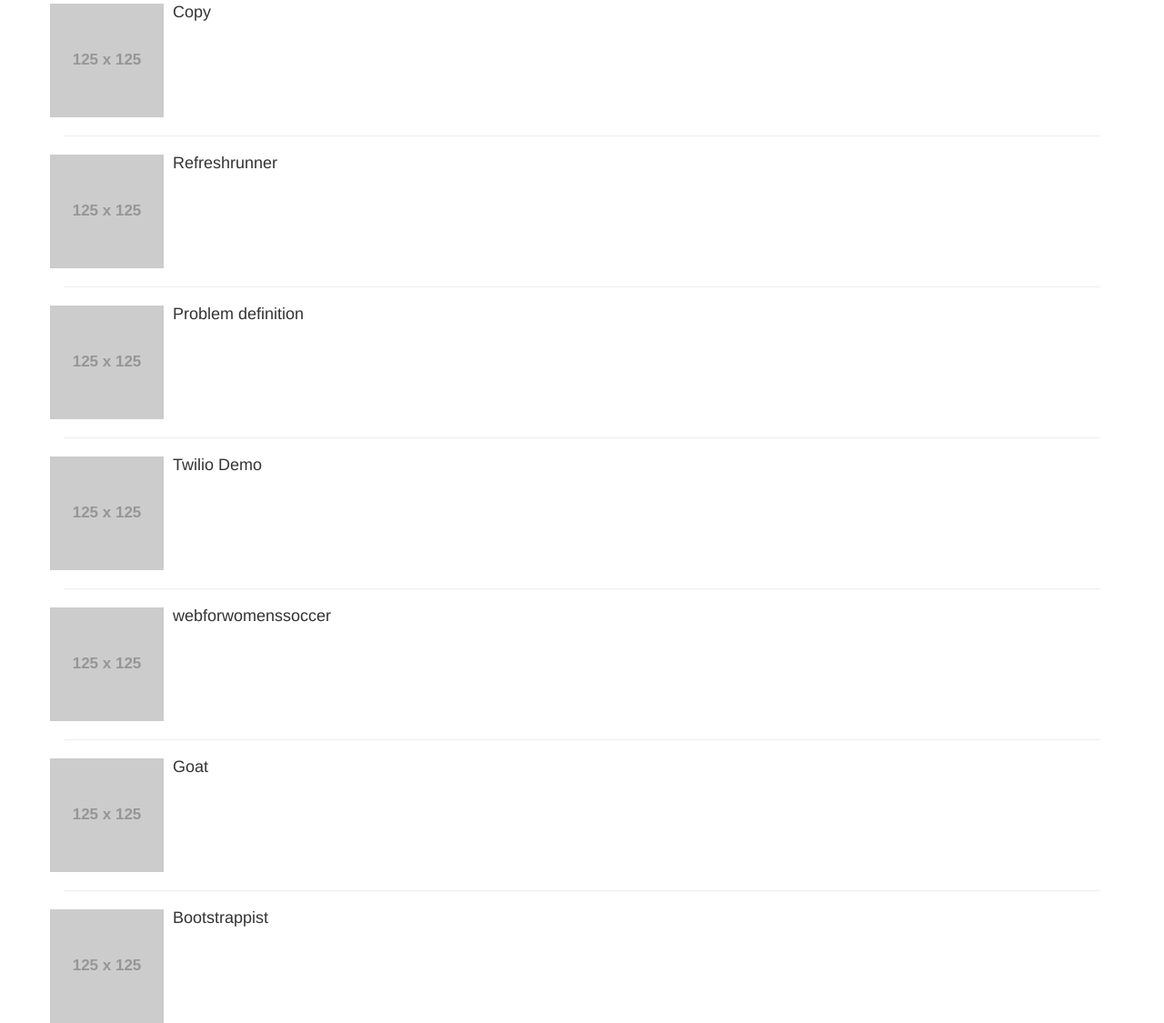
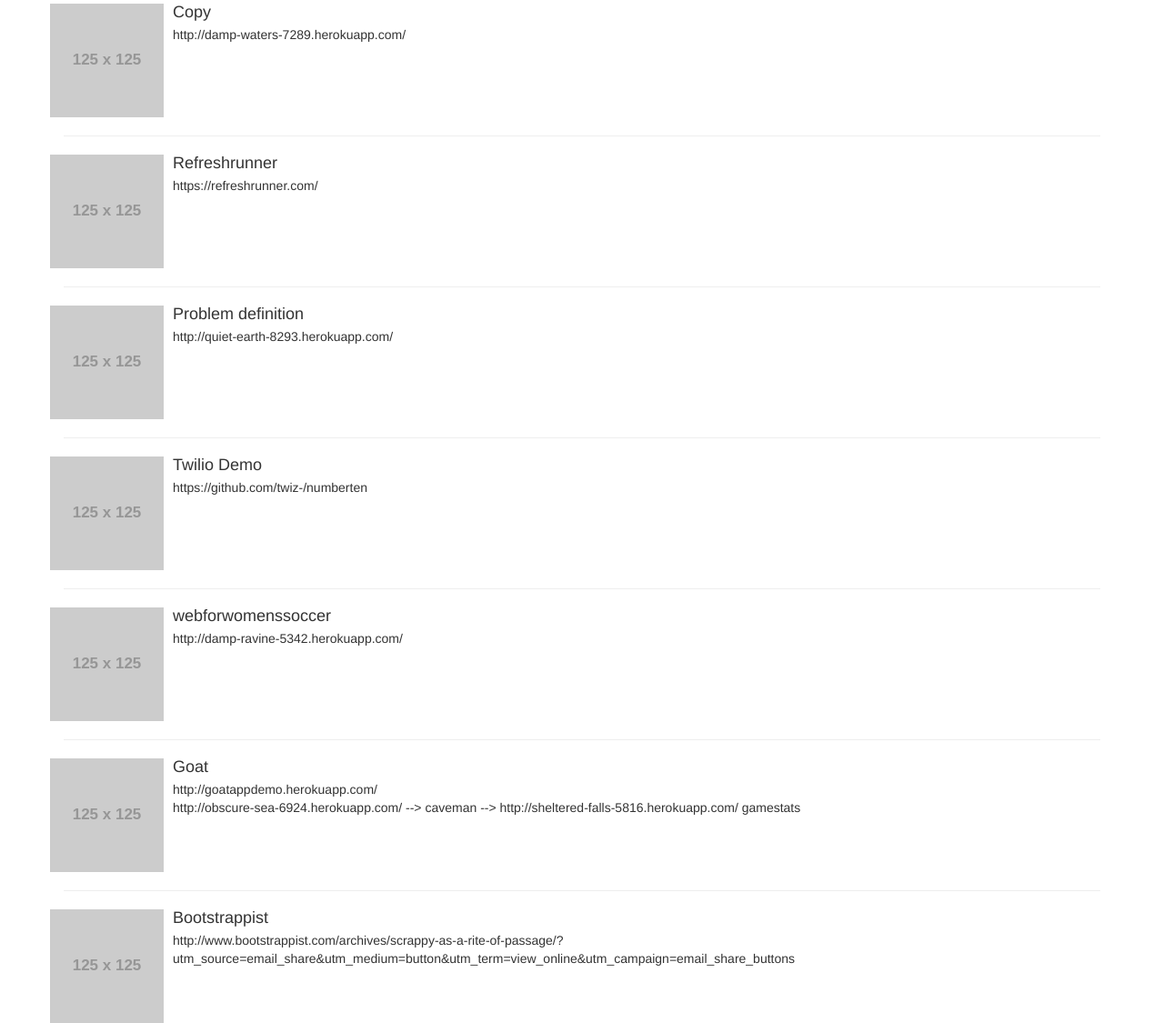
Before and after one commit to twiz-/twiz-.github.io, a plain HTML site: page index.html in a window 1280 px wide. Shown: the part 106-1231 px from the top of the page at 91% size. Drawn offline with nearby package versions, Linux system fonts and the light colour scheme; placeholder pictures from the web are drawn by us.

Commit message:
add missing links

```diff
--- a/index.html
+++ b/index.html
@@ -13,6 +13,7 @@
 			</a>
 			<div class="media-body">
 				<h4 class="media-heading">Copy</h4>
+				http://damp-waters-7289.herokuapp.com/
 			</div>
 		</div>
 	</div>
@@ -24,6 +25,7 @@
 			</a>
 			<div class="media-body">
 				<h4 class="media-heading">Refreshrunner</h4>
+				https://refreshrunner.com/
 			</div>
 		</div>
 	</div>
@@ -35,6 +37,7 @@
 			</a>
 			<div class="media-body">
 				<h4 class="media-heading">Problem definition</h4>
+				http://quiet-earth-8293.herokuapp.com/
 			</div>
 		</div>
 	</div>
@@ -46,6 +49,7 @@
 			</a>
 			<div class="media-body">
 				<h4 class="media-heading">Twilio Demo</h4>
+				https://github.com/twiz-/numberten
 			</div>
 		</div>
 	</div>
@@ -57,6 +61,7 @@
 			</a>
 			<div class="media-body">
 				<h4 class="media-heading">webforwomenssoccer</h4>
+				http://damp-ravine-5342.herokuapp.com/
 			</div>
 		</div>
 	</div>
@@ -68,7 +73,9 @@
 			</a>
 			<div class="media-body">
 				<h4 class="media-heading">Goat</h4>
+				http://goatappdemo.herokuapp.com/
 			</div>
+			http://obscure-sea-6924.herokuapp.com/ --> caveman --> http://sheltered-falls-5816.herokuapp.com/ gamestats
 		</div>
 	</div>
 	<hr>
@@ -79,6 +86,7 @@
 			</a>
 			<div class="media-body">
 				<h4 class="media-heading">Bootstrappist</h4>
+				http://www.bootstrappist.com/archives/scrappy-as-a-rite-of-passage/?utm_source=email_share&utm_medium=button&utm_term=view_online&utm_campaign=email_share_buttons
 			</div>
 		</div>
 	</div>
```
